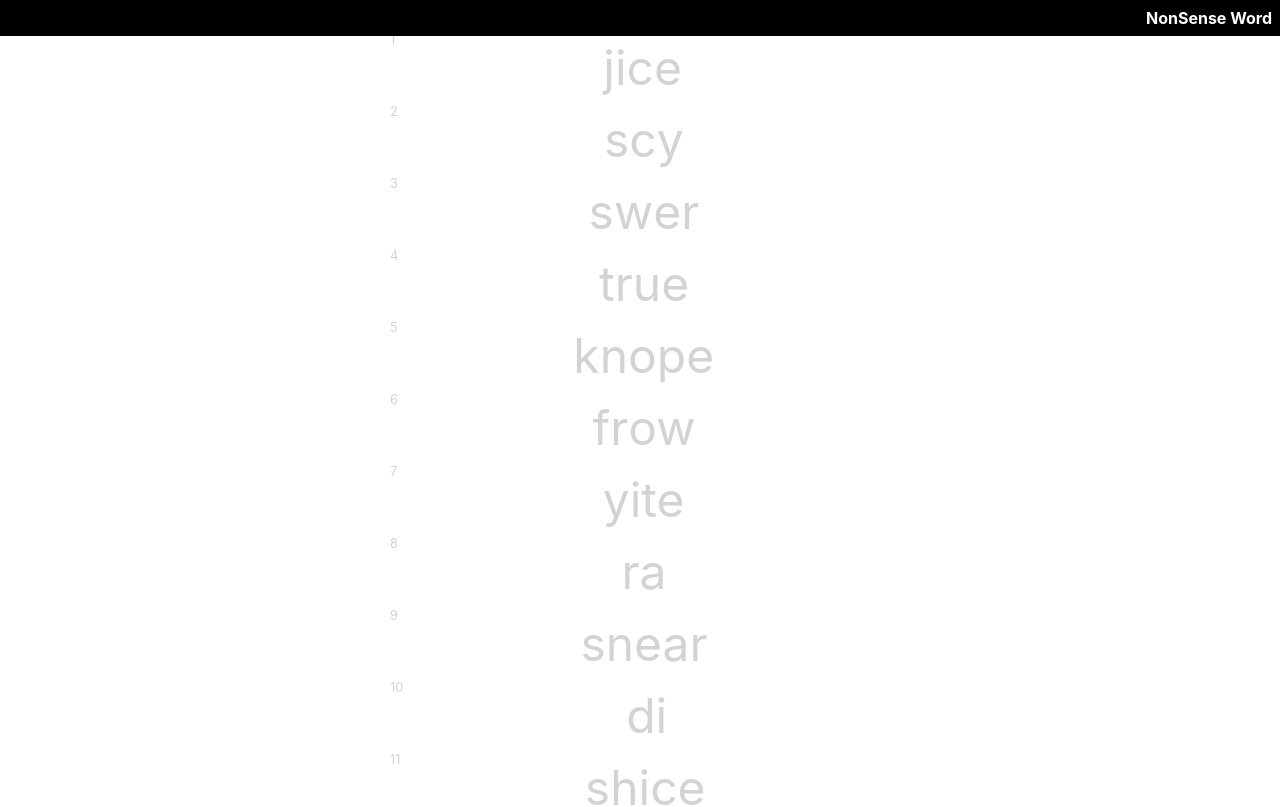
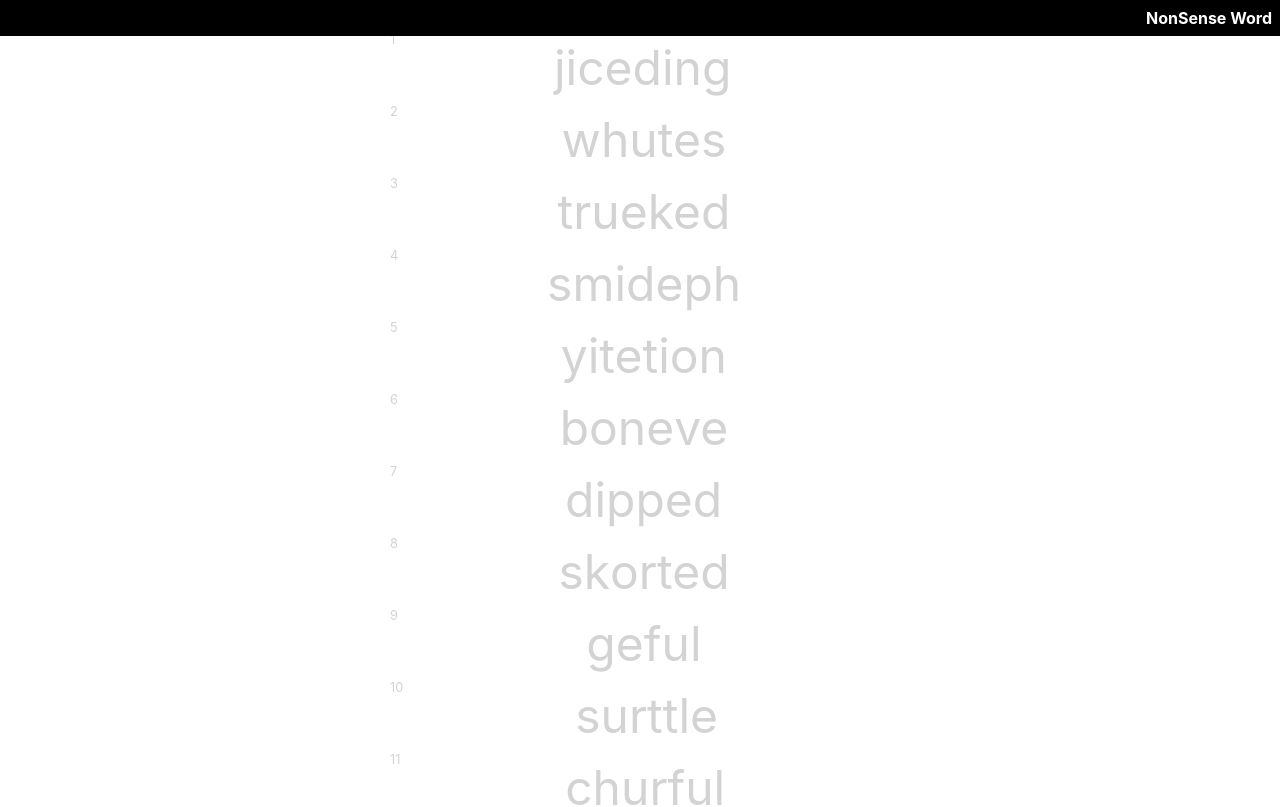
Before and after one commit to windmaomao/react-sheet, a Next.js app in the folder next/: page /ns in a window 1280 px wide. Shown: the top 807 px of the page. Built offline with nearby package versions, Linux system fonts and the light colour scheme.

Commit message:
pass level to non sense question

```diff
--- a/next/components/DictWord.tsx
+++ b/next/components/DictWord.tsx
@@ -1,11 +1,11 @@
 import dictGen, {Dict} from 'services/dictGen'
 import {useState, useEffect} from 'react'
 import styles from './DictWord.module.css'
-import {CardProps} from 'components/PageCard'
+import {QuestionProps} from 'components/PageSheet'
 
 const gen = dictGen()
 
-const DictWord = ({ active, touch }: CardProps) => {
+const DictWord = ({ active, touch }: QuestionProps) => {
   const [w, setW] = useState<Dict>()
   useEffect(() => { setW(gen()) }, [])
 
--- a/next/components/NsWord.tsx
+++ b/next/components/NsWord.tsx
@@ -1,13 +1,13 @@
 import nsWordGen, {NsWord} from 'services/nsWordGen'
 import {useState, useEffect} from 'react'
 import styles from 'components/NsWord.module.css'
-import {CardProps} from 'components/PageCard'
+import {QuestionProps} from 'components/PageSheet'
 
 const gen = nsWordGen()
 
-const NsWord = ({ id, touch }: CardProps) => {
+const NsWord = ({ id, level, touch }: QuestionProps) => {
   const [w, setW] = useState<NsWord>()
-  useEffect(() => { setW(gen()) }, [])
+  useEffect(() => { setW(gen(level)) }, [level])
 
   if (!w) return null
 
--- a/next/components/PageCard.tsx
+++ b/next/components/PageCard.tsx
@@ -2,18 +2,16 @@ import React, { useState, useEffect } from 'react'
 import styles from './PageCard.module.css'
 
 type PageCardProps = {
-  id: number,
   children: JSX.Element
 }
 
 export type CardProps = {
-  id: number,
   active: boolean,
   touched: boolean,
   touch: () => void,
 }
 
-const PageCard = ({ id, children }: PageCardProps) => {
+const PageCard = ({ children }: PageCardProps) => {
   const [active, setActive] = useState(false)
   const [touched, setTouched] = useState(false)
   useEffect(() => {
@@ -44,7 +42,7 @@ const PageCard = ({ id, children }: PageCardProps) => {
     )
 
   const childrenProps: CardProps = {
-    id, active, touched, touch
+    active, touched, touch
   }
 
   return (
--- a/next/components/PageSheet.tsx
+++ b/next/components/PageSheet.tsx
@@ -1,21 +1,31 @@
 import styles from './PageSheet.module.css'
 import {useState} from 'react'
-import PageCard from 'components/PageCard'
+import PageCard, {CardProps} from 'components/PageCard'
 
 type PageSheetProps = {
   count: number,
+  level: string,
   Question: Function
 }
 
-const PageSheet = ({ count, Question }: PageSheetProps) => {
+export type QuestionProps = {
+  id: string,
+  level: string,
+} & CardProps
+
+const PageSheet = ({
+  count, level, Question
+}: PageSheetProps) => {
   const [items] = useState(new Array(count).fill(0))
 
   return (
     <div className={styles.container}>
       <main className={styles.main}>
         {items.map((_, i) => (
-          <PageCard key={`word-${i}`} id={i}>
-            <Question />
+          <PageCard key={`word-${i}`}>
+            <Question id={i}
+                      level={level}
+            />
           </PageCard>
         ))}
       </main>
--- a/next/pages/ns.tsx
+++ b/next/pages/ns.tsx
@@ -6,12 +6,14 @@ import NsWord from 'components/NsWord'
 
 const title = 'NonSense Word'
 const NonSensePage: NextPage = () => {
+  const level = 'default'
   return (
     <div>
       <Head> <title>{title}</title> </Head>
       <PageHead title={title} />
       <PageSheet count={50}
-                 Question={NsWord} />
+                 Question={NsWord}
+                 level={level} />
     </div>
   )
 }
--- a/next/services/nsWordGen.tsx
+++ b/next/services/nsWordGen.tsx
@@ -45,14 +45,14 @@ const ConsComb = [
   'ge', 'gi', 'gy',
 ]
 
-const randParts = (): NsWord => {
+const randParts = (level = ''): NsWord => {
   const rounds = 1
   let parts = []
   for (let i = 0; i < rounds; i++) {
     parts.push(randPick(Cons))
     parts.push(randPick(Vows))
   }
-  // parts.push(randPick(Cons2))
+  if (level) parts.push(randPick(Cons2))
   return parts
 }
 
```
